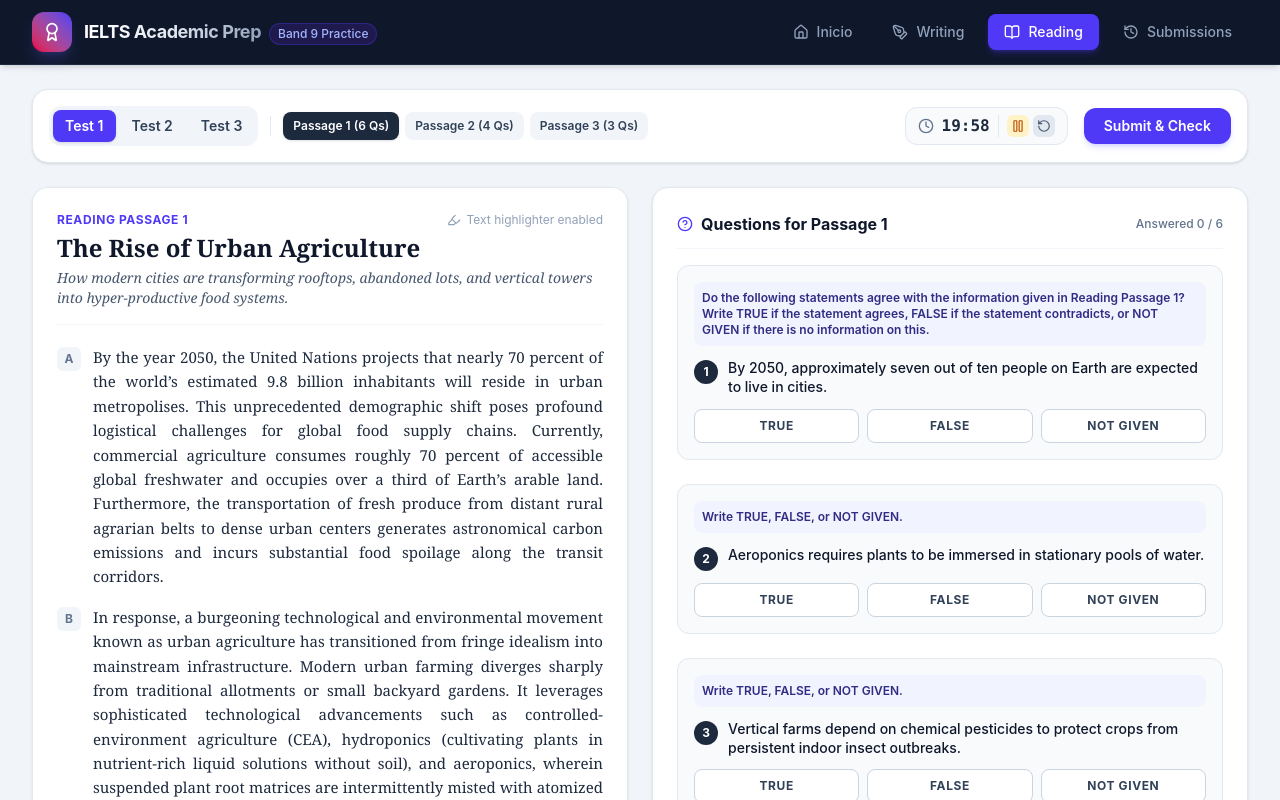
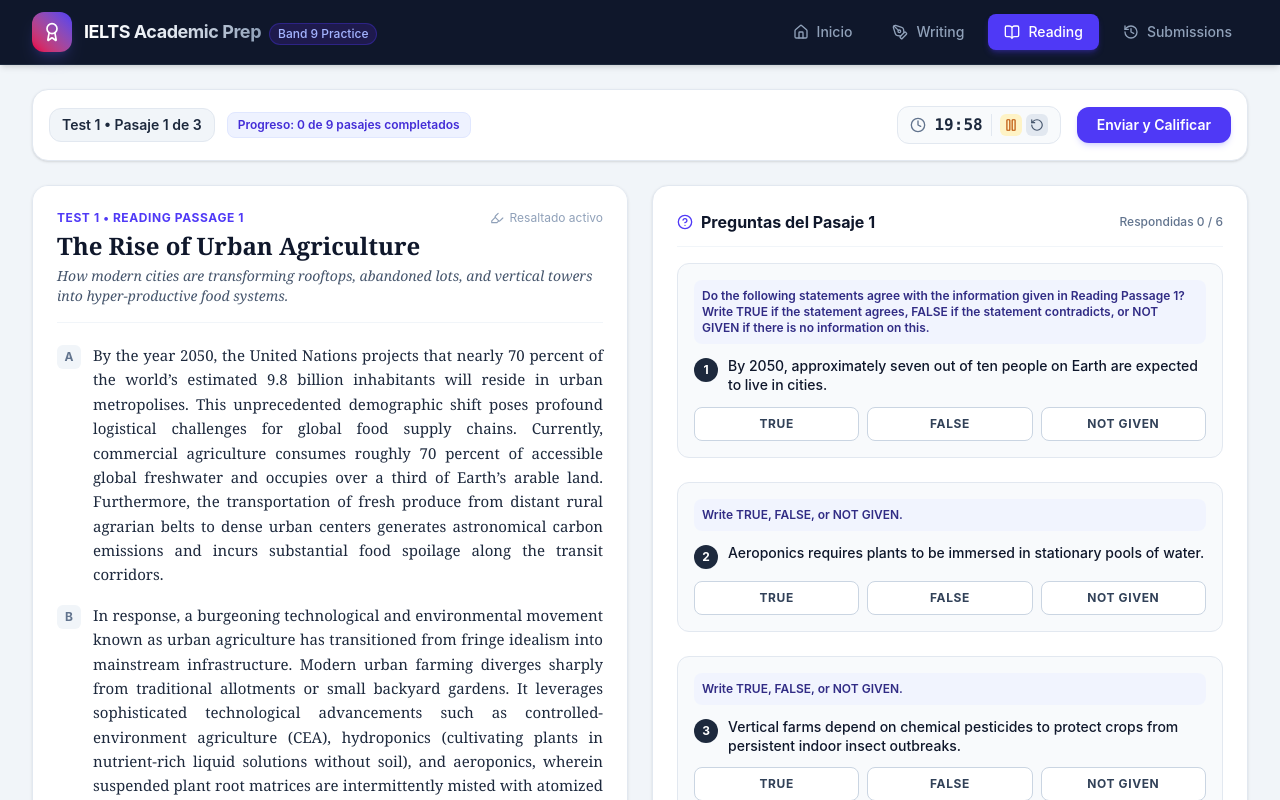
Before and after one commit to JSR-Mario/IELTS-Training, a React (Vite) app: page / in a window 1280 px wide. Both pictures are taken after a click on the button "Reading". Shown: the top 800 px of the page. Built offline with nearby package versions, Linux system fonts and the light colour scheme.

Commit message:
feat: enforce sequential progression for Reading tests without manual selection

```diff
--- a/src/components/reading/ReadingPractice.tsx
+++ b/src/components/reading/ReadingPractice.tsx
@@ -11,14 +11,55 @@ import {
   Highlighter,
   HelpCircle,
   Play,
-  Pause
+  Pause,
+  ArrowRight
 } from 'lucide-react';
 
+const STORAGE_PROGRESS_KEY = 'ielts_completed_reading_passages';
+
+interface ReadingPosition {
+  testIndex: number;
+  passageIndex: number;
+}
+
+const findNextReadingPosition = (completedKeys: Set<string>): ReadingPosition => {
+  for (let t = 0; t < READING_TESTS.length; t++) {
+    for (let p = 0; p < READING_TESTS[t].passages.length; p++) {
+      const key = `${READING_TESTS[t].id}_${READING_TESTS[t].passages[p].id}`;
+      if (!completedKeys.has(key)) {
+        return { testIndex: t, passageIndex: p };
+      }
+    }
+  }
+  return { testIndex: 0, passageIndex: 0 };
+};
+
 export const ReadingPractice: FC = () => {
-  const [selectedTestIndex, setSelectedTestIndex] = useState<number>(0);
-  const currentTest: ReadingTest = READING_TESTS[selectedTestIndex] || READING_TESTS[0];
-  const [selectedPassageIndex, setSelectedPassageIndex] = useState<number>(0);
-  const activePassage: ReadingPassage = currentTest.passages[selectedPassageIndex] || currentTest.passages[0];
+  // Load completed passage keys from localStorage
+  const [completedKeys, setCompletedKeys] = useState<Set<string>>(() => {
+    try {
+      const stored = localStorage.getItem(STORAGE_PROGRESS_KEY);
+      return stored ? new Set(JSON.parse(stored)) : new Set();
+    } catch {
+      return new Set();
+    }
+  });
+
+  // Current position in the sequence (starts on the next uncompleted passage)
+  const [position, setPosition] = useState<ReadingPosition>(() => {
+    const initialKeys = (() => {
+      try {
+        const stored = localStorage.getItem(STORAGE_PROGRESS_KEY);
+        return stored ? new Set<string>(JSON.parse(stored)) : new Set<string>();
+      } catch {
+        return new Set<string>();
+      }
+    })();
+    return findNextReadingPosition(initialKeys);
+  });
+
+  const currentTest: ReadingTest = READING_TESTS[position.testIndex] || READING_TESTS[0];
+  const activePassage: ReadingPassage = currentTest.passages[position.passageIndex] || currentTest.passages[0];
 
   // User answers map: { [questionId]: answerString }
   const [answers, setAnswers] = useState<Record<string, string>>({});
@@ -50,8 +91,8 @@ export const ReadingPractice: FC = () => {
     setAnswers(prev => ({ ...prev, [qId]: val }));
   };
 
-  const handleResetPassage = () => {
-    if (window.confirm('Reset this passage and clear all your answers?')) {
+  const handleResetCurrentPassage = () => {
+    if (window.confirm('¿Deseas reiniciar este pasaje y borrar tus respuestas actuales?')) {
       setAnswers({});
       setIsSubmitted(false);
       setShowResultsModal(false);
@@ -77,66 +118,60 @@ export const ReadingPractice: FC = () => {
   const handleSubmit = () => {
     const unanswered = questions.filter(q => !answers[q.id]);
     if (unanswered.length > 0) {
-      if (!window.confirm(`You have ${unanswered.length} unanswered questions. Are you sure you want to submit?`)) {
+      if (!window.confirm(`Tienes ${unanswered.length} preguntas sin responder. ¿Deseas enviar tu examen de todas formas?`)) {
         return;
       }
     }
     setIsSubmitted(true);
     setIsTimerRunning(false);
     setShowResultsModal(true);
+
+    // Record as completed
+    const currentKey = `${currentTest.id}_${activePassage.id}`;
+    const nextSet = new Set(completedKeys);
+    nextSet.add(currentKey);
+    setCompletedKeys(nextSet);
+    localStorage.setItem(STORAGE_PROGRESS_KEY, JSON.stringify(Array.from(nextSet)));
+  };
+
+  // Total passage counts
+  const totalPassages = READING_TESTS.reduce((acc, t) => acc + t.passages.length, 0);
+  const completedCount = completedKeys.size;
+  const isAllCompleted = completedCount >= totalPassages;
+
+  // Advance to next passage in order
+  const handleAdvanceToNext = () => {
+    setShowResultsModal(false);
+    setIsSubmitted(false);
+    setAnswers({});
+    setTimeRemaining(20 * 60);
+    setElapsedSeconds(0);
+    setIsTimerRunning(true);
+
+    const nextPos = findNextReadingPosition(completedKeys);
+    setPosition(nextPos);
+    window.scrollTo({ top: 0, behavior: 'smooth' });
   };
 
   return (
     <div className="max-w-7xl mx-auto px-4 sm:px-6 lg:px-8 py-6">
       {/* Top Header Controls */}
       <div className="bg-white rounded-2xl border border-slate-200 shadow-sm p-4 mb-6 flex flex-wrap items-center justify-between gap-4">
-        {/* Test and Passage Switcher */}
+        {/* Progress & Current Sequence Indicator */}
         <div className="flex flex-wrap items-center gap-3">
-          <div className="flex items-center gap-1 bg-slate-100 p-1 rounded-xl">
-            {READING_TESTS.map((test, tIdx) => (
-              <button
-                key={test.id}
-                onClick={() => {
-                  setSelectedTestIndex(tIdx);
-                  setSelectedPassageIndex(0);
-                  setAnswers({});
-                  setTimeRemaining(20 * 60);
-                  setElapsedSeconds(0);
-                  setIsSubmitted(false);
-                  setShowResultsModal(false);
-                }}
-                className={`px-3 py-1.5 rounded-lg text-xs sm:text-sm font-semibold transition-all cursor-pointer ${
-                  selectedTestIndex === tIdx
-                    ? 'bg-indigo-600 text-white shadow-sm'
-                    : 'text-slate-700 hover:text-slate-900'
-                }`}
-              >
-                Test {tIdx + 1}
-              </button>
-            ))}
+          <div className="bg-slate-100 px-3 py-1.5 rounded-xl text-xs sm:text-sm font-semibold text-slate-800 border border-slate-200">
+            <span>Test {position.testIndex + 1} &bull; Pasaje {activePassage.number} de 3</span>
           </div>
 
-          <div className="h-5 w-px bg-slate-200 hidden sm:block" />
+          <span className="text-xs font-semibold px-2.5 py-1 rounded-lg bg-indigo-50 text-indigo-700 border border-indigo-100">
+            Progreso: {completedCount} de {totalPassages} pasajes completados
+          </span>
 
-          <div className="flex items-center gap-1.5">
-            {currentTest.passages.map((p, idx) => (
-              <button
-                key={p.id}
-                onClick={() => {
-                  setSelectedPassageIndex(idx);
-                  setTimeRemaining(20 * 60);
-                  setIsSubmitted(false);
-                }}
-                className={`px-2.5 py-1.5 rounded-lg text-xs font-semibold transition-all cursor-pointer ${
-                  selectedPassageIndex === idx
-                    ? 'bg-slate-800 text-white shadow-sm'
-                    : 'bg-slate-100 text-slate-700 hover:bg-slate-200'
-                }`}
-              >
-                Passage {p.number} ({p.questions.length} Qs)
-              </button>
-            ))}
-          </div>
+          {isAllCompleted && (
+            <span className="text-xs font-semibold px-2.5 py-1 rounded-lg bg-emerald-50 text-emerald-700 border border-emerald-200">
+              Ciclo completado (practicando de nuevo)
+            </span>
+          )}
         </div>
 
         {/* Timer & Controls */}
@@ -157,17 +192,17 @@ export const ReadingPractice: FC = () => {
             <div className="flex items-center gap-1 border-l border-slate-200 pl-2">
               <button
                 onClick={() => setIsTimerRunning(!isTimerRunning)}
-                className={`p-1 rounded-md transition-colors ${
+                className={`p-1 rounded-md transition-colors cursor-pointer ${
                   isTimerRunning ? 'bg-amber-100 text-amber-700 hover:bg-amber-200' : 'bg-emerald-100 text-emerald-700 hover:bg-emerald-200'
                 }`}
-                title={isTimerRunning ? 'Pause' : 'Play'}
+                title={isTimerRunning ? 'Pausar' : 'Iniciar'}
               >
                 {isTimerRunning ? <Pause className="w-3.5 h-3.5" /> : <Play className="w-3.5 h-3.5" />}
               </button>
               <button
-                onClick={handleResetPassage}
-                className="p-1 rounded-md bg-slate-200 text-slate-600 hover:bg-slate-300 transition-colors"
-                title="Reset Passage"
+                onClick={handleResetCurrentPassage}
+                className="p-1 rounded-md bg-slate-200 text-slate-600 hover:bg-slate-300 transition-colors cursor-pointer"
+                title="Reiniciar pasaje"
               >
                 <RotateCcw className="w-3.5 h-3.5" />
               </button>
@@ -177,18 +212,27 @@ export const ReadingPractice: FC = () => {
           {!isSubmitted ? (
             <button
               onClick={handleSubmit}
-              className="px-5 py-2 rounded-xl bg-indigo-600 hover:bg-indigo-700 text-white font-semibold text-sm shadow-md shadow-indigo-500/20 transition-all"
+              className="px-5 py-2 rounded-xl bg-indigo-600 hover:bg-indigo-700 text-white font-semibold text-sm shadow-md shadow-indigo-500/20 transition-all cursor-pointer"
             >
-              Submit & Check
+              Enviar y Calificar
             </button>
           ) : (
-            <button
-              onClick={() => setShowResultsModal(true)}
-              className="px-4 py-2 rounded-xl bg-emerald-600 hover:bg-emerald-700 text-white font-semibold text-sm shadow-md transition-all flex items-center gap-1.5"
-            >
-              <Award className="w-4 h-4" />
-              <span>Score: Band {bandScore}</span>
-            </button>
+            <div className="flex items-center gap-2">
+              <button
+                onClick={() => setShowResultsModal(true)}
+                className="px-4 py-2 rounded-xl bg-emerald-600 hover:bg-emerald-700 text-white font-semibold text-sm shadow-md transition-all flex items-center gap-1.5 cursor-pointer"
+              >
+                <Award className="w-4 h-4" />
+                <span>Banda: {bandScore.toFixed(1)}</span>
+              </button>
+              <button
+                onClick={handleAdvanceToNext}
+                className="px-4 py-2 rounded-xl bg-indigo-600 hover:bg-indigo-700 text-white font-semibold text-sm shadow-md transition-all flex items-center gap-1.5 cursor-pointer"
+              >
+                <span>Siguiente ejercicio</span>
+                <ArrowRight className="w-4 h-4" />
+              </button>
+            </div>
           )}
         </div>
       </div>
@@ -200,11 +244,11 @@ export const ReadingPractice: FC = () => {
           <div className="border-b border-slate-100 pb-4 mb-5">
             <div className="flex items-center justify-between">
               <span className="text-xs font-bold uppercase tracking-wider text-indigo-600">
-                READING PASSAGE {activePassage.number}
+                TEST {position.testIndex + 1} &bull; READING PASSAGE {activePassage.number}
               </span>
               <div className="flex items-center gap-1.5 text-xs text-slate-400">
                 <Highlighter className="w-3.5 h-3.5" />
-                <span>Text highlighter enabled</span>
+                <span>Resaltado activo</span>
               </div>
             </div>
             <h2 className="text-2xl font-serif font-bold text-slate-900 mt-1">{activePassage.title}</h2>
@@ -234,10 +278,10 @@ export const ReadingPractice: FC = () => {
             <div className="flex items-center justify-between border-b border-slate-100 pb-3 mb-4">
               <h3 className="text-base font-bold text-slate-900 flex items-center gap-2">
                 <HelpCircle className="w-4 h-4 text-indigo-600" />
-                <span>Questions for Passage {activePassage.number}</span>
+                <span>Preguntas del Pasaje {activePassage.number}</span>
               </h3>
               <span className="text-xs text-slate-500 font-medium">
-                Answered {Object.keys(answers).length} / {questions.length}
+                Respondidas {Object.keys(answers).length} / {questions.length}
               </span>
             </div>
 
@@ -285,7 +329,7 @@ export const ReadingPractice: FC = () => {
                             key={opt}
                             disabled={isSubmitted}
                             onClick={() => handleSelectAnswer(q.id, opt)}
-                            className={`py-2 px-3 rounded-lg text-xs font-bold tracking-wider transition-all border ${
+                            className={`py-2 px-3 rounded-lg text-xs font-bold tracking-wider transition-all border cursor-pointer ${
                               userVal === opt
                                 ? 'bg-indigo-600 text-white border-indigo-600 shadow-sm'
                                 : 'bg-white text-slate-700 border-slate-300 hover:bg-slate-100'
@@ -309,7 +353,7 @@ export const ReadingPractice: FC = () => {
                               key={oIdx}
                               disabled={isSubmitted}
                               onClick={() => handleSelectAnswer(q.id, optKey)}
-                              className={`w-full text-left p-3 rounded-xl text-xs sm:text-sm font-medium border transition-all flex items-start gap-2.5 ${
+                              className={`w-full text-left p-3 rounded-xl text-xs sm:text-sm font-medium border transition-all flex items-start gap-2.5 cursor-pointer ${
                                 isSelected
                                   ? 'bg-indigo-600 text-white border-indigo-600 shadow-sm'
                                   : 'bg-white text-slate-800 border-slate-200 hover:bg-slate-50'
@@ -337,7 +381,7 @@ export const ReadingPractice: FC = () => {
                           disabled={isSubmitted}
                           value={userVal}
                           onChange={e => handleSelectAnswer(q.id, e.target.value)}
-                          placeholder="Type your exact answer from passage..."
+                          placeholder="Escribe la respuesta exacta extraida del texto..."
                           className="w-full px-3.5 py-2 text-sm bg-white border border-slate-300 rounded-lg focus:outline-none focus:ring-2 focus:ring-indigo-500 font-medium text-slate-900"
                         />
                       </div>
@@ -349,23 +393,23 @@ export const ReadingPractice: FC = () => {
                         <div className="flex items-center gap-2">
                           {isCorrect ? (
                             <span className="text-emerald-700 font-bold flex items-center gap-1">
-                              <CheckCircle2 className="w-3.5 h-3.5" /> Correct!
+                              <CheckCircle2 className="w-3.5 h-3.5" /> Correcto
                             </span>
                           ) : (
                             <span className="text-rose-700 font-bold flex items-center gap-1">
-                              <XCircle className="w-3.5 h-3.5" /> Incorrect
+                              <XCircle className="w-3.5 h-3.5" /> Incorrecto
                             </span>
                           )}
                           <span className="text-slate-500 font-mono">
-                            Correct: <strong className="text-slate-800">{q.correctAnswer}</strong>
+                            Respuesta correcta: <strong className="text-slate-800">{q.correctAnswer}</strong>
                           </span>
                         </div>
                         <p className="text-slate-600 leading-relaxed mt-1">
-                          <strong className="text-indigo-900">Explanation:</strong> {q.explanation}
+                          <strong className="text-indigo-900">Explicación:</strong> {q.explanation}
                         </p>
                         {q.passageAnchor && (
                           <span className="inline-block text-[11px] font-semibold text-slate-400">
-                            Location: {q.passageAnchor}
+                            Ubicación: {q.passageAnchor}
                           </span>
                         )}
                       </div>
@@ -387,42 +431,49 @@ export const ReadingPractice: FC = () => {
                 <Award className="w-9 h-9" />
               </div>
 
-              <h3 className="text-2xl font-bold text-slate-900">Reading Test Results</h3>
-              <p className="text-xs text-slate-500 mt-1">Passage {activePassage.number} Evaluation</p>
+              <h3 className="text-2xl font-bold text-slate-900">Resultados del Examen</h3>
+              <p className="text-xs text-slate-500 mt-1">Test {position.testIndex + 1} &bull; Pasaje {activePassage.number}</p>
 
               <div className="my-6 p-4 rounded-2xl bg-gradient-to-br from-indigo-50 to-slate-50 border border-indigo-100">
                 <div className="text-xs font-semibold uppercase tracking-wider text-indigo-600 mb-1">
-                  Estimated IELTS Academic Band
+                  Banda Estimada IELTS Academic
                 </div>
                 <div className="text-5xl font-black text-indigo-700 font-mono">
                   {bandScore.toFixed(1)}
                 </div>
                 <div className="text-xs text-slate-500 mt-2 font-medium">
-                  Raw Score: {correctCount} / {questions.length} ({Math.round((correctCount / questions.length) * 100)}%)
+                  Puntaje: {correctCount} / {questions.length} ({Math.round((correctCount / questions.length) * 100)}%)
                 </div>
               </div>
 
               <div className="space-y-2 mb-6 text-xs text-left bg-slate-50 p-3 rounded-xl border border-slate-200">
                 <div className="flex justify-between">
-                  <span className="text-slate-500">Total Questions:</span>
+                  <span className="text-slate-500">Preguntas totales:</span>
                   <span className="font-bold text-slate-800">{questions.length}</span>
                 </div>
                 <div className="flex justify-between">
-                  <span className="text-slate-500">Correct Answers:</span>
+                  <span className="text-slate-500">Respuestas correctas:</span>
                   <span className="font-bold text-emerald-600">{correctCount}</span>
                 </div>
                 <div className="flex justify-between">
-                  <span className="text-slate-500">Time Taken:</span>
+                  <span className="text-slate-500">Tiempo empleado:</span>
                   <span className="font-bold text-slate-800">{formatTime(elapsedSeconds)}</span>
                 </div>
               </div>
 
-              <div className="flex gap-3">
+              <div className="flex flex-col gap-2.5">
+                <button
+                  onClick={handleAdvanceToNext}
+                  className="w-full py-2.5 px-4 rounded-xl bg-indigo-600 hover:bg-indigo-700 text-white font-semibold text-sm shadow-md transition-colors cursor-pointer flex items-center justify-center gap-2"
+                >
+                  <span>Avanzar al siguiente ejercicio</span>
+                  <ArrowRight className="w-4 h-4" />
+                </button>
                 <button
                   onClick={() => setShowResultsModal(false)}
-                  className="flex-1 py-2.5 px-4 rounded-xl bg-indigo-600 hover:bg-indigo-700 text-white font-semibold text-sm shadow-md transition-colors"
+                  className="w-full py-2 px-4 rounded-xl border border-slate-300 text-slate-700 font-semibold text-xs hover:bg-slate-100 transition-colors cursor-pointer"
                 >
-                  Review Answers & Explanations
+                  Ver respuestas explicadas en pantalla
                 </button>
               </div>
             </div>
```
